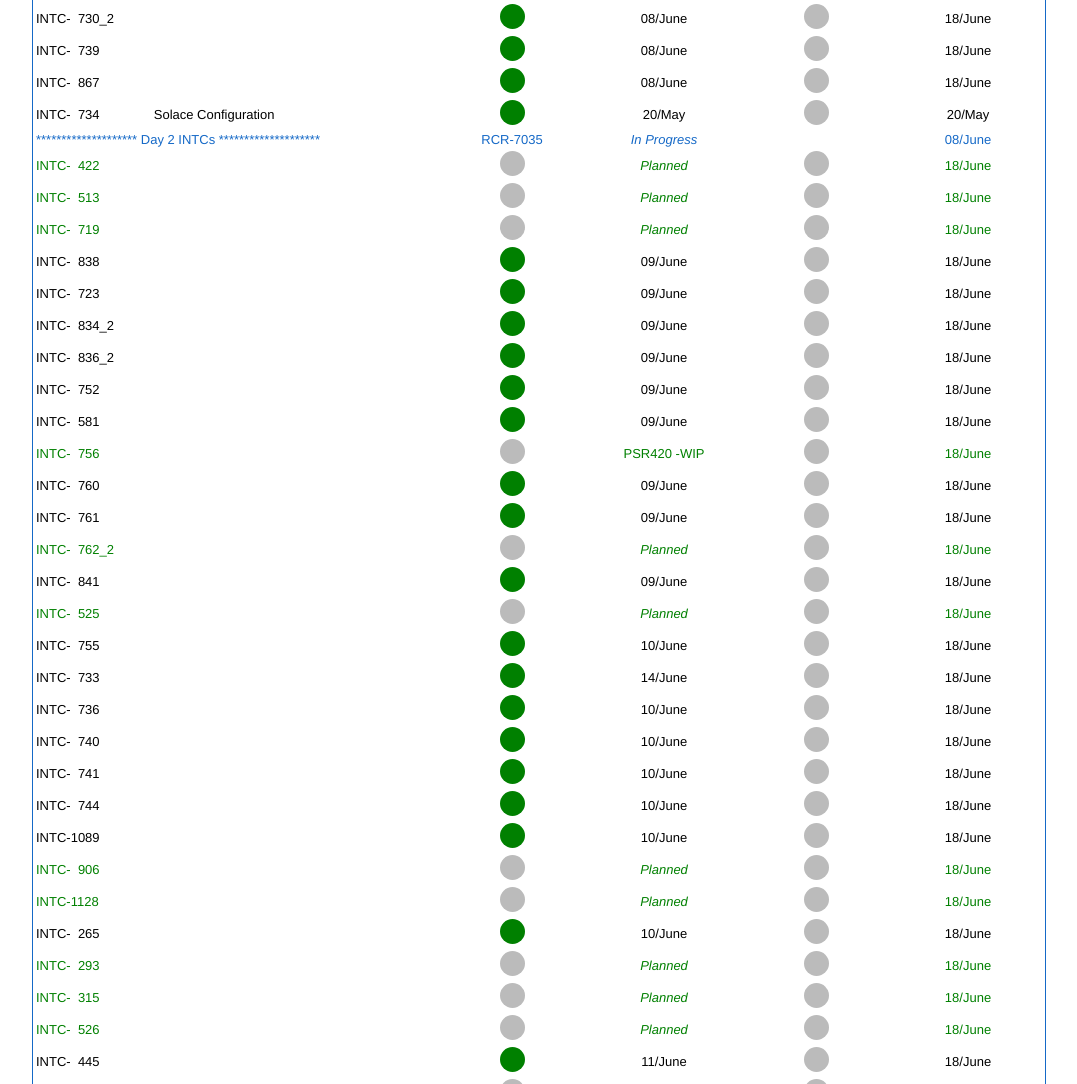
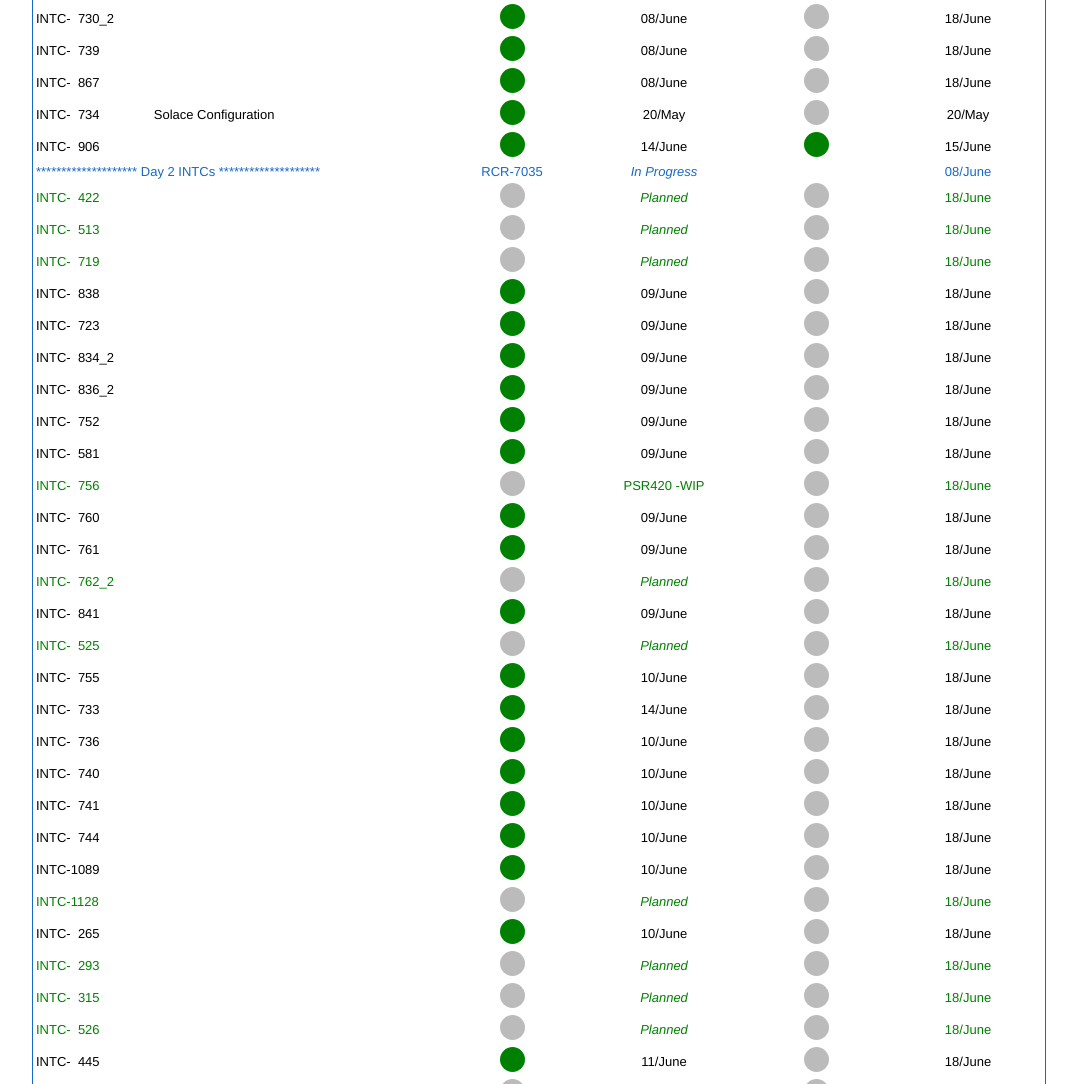
Before and after one commit to ShijoPJoseph/ProStatus, a website: page static/index.html in a window 1280 px wide. Shown: the part 787-1871 px from the top of the page, without its empty margins (101-1178 px from the left). Drawn offline with Linux system fonts and the light colour scheme.

Commit message:
Update index.html

```diff
--- a/static/index.html
+++ b/static/index.html
@@ -404,6 +404,21 @@ style="width: 400px"
 		   		     					20/May
 		   		     					</div></td>
 		   		     				</tr>
+									<tr style="color: black">
+		   		     					<td style="width: 400px"> <div style="text-align: left;">
+		   		     					INTC-&nbsp;&nbsp;906
+		   		     					</div></td><td style="width: 150px"><div style="text-align: center;">
+
+		   		     					<span class="deployed"></span>
+		   		     					</div></td><td style="width: 150px"><div style="text-align: center;">
+		   		     					14/June
+		   		     					</b></div></td><td style="width: 150px"><div style="text-align: center;">
+										<span class="deployed"></span>
+										</div></td><td style="width: 150px"><div style="text-align: center;">
+		   		     					15/June
+
+		   		     					</div></td>
+		   		     				</tr>
 
 									<tr>
 									<td>  ******************** Day 2 INTCs ******************** </td> <td style="text-align: center;">RCR-7035</td> <td style="text-align: center;"><i>In Progress</i></td><td style="text-align: center;"> </td><td style="text-align: center;">08/June </td>
@@ -723,21 +738,7 @@ style="width: 400px"
 		   		     					18/June
 		   		     					</div></td>
 		   		     				</tr>
-									<tr style="color: green">
-		   		     					<td style="width: 400px"> <div style="text-align: left;">
-		   		     					INTC-&nbsp;&nbsp;906
-		   		     					</div></td><td style="width: 150px"><div style="text-align: center;">
 
-		   		     					<span class="undeployed"></span>
-		   		     					</div></td><td style="width: 150px"><div style="text-align: center;">
-		   		     					<i>Planned</i>
-		   		     					</b></div></td><td style="width: 150px"><div style="text-align: center;">
-										<span class="undeployed"></span>
-										</div></td><td style="width: 150px"><div style="text-align: center;">
-		   		     					18/June
-
-		   		     					</div></td>
-		   		     				</tr>
 									<tr style="color: green">
 		   		     					<td style="width: 400px"> <div style="text-align: left;">
 		   		     					INTC-1128
```
